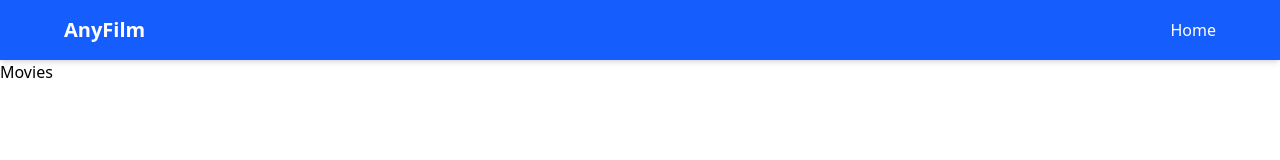
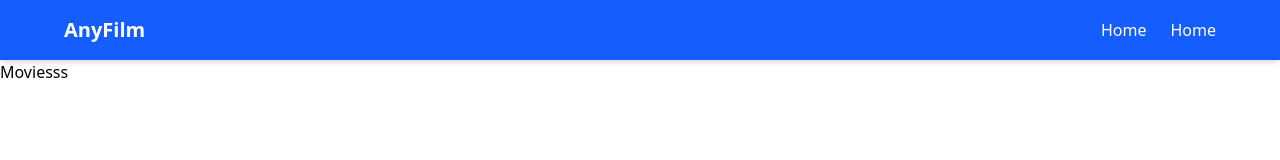
Before and after one commit to somemohit/anyfilm, a React (Vite) app: page /movies in a window 1280 px wide. Shown: the top 160 px of the page. Built offline with nearby package versions, Linux system fonts and the light colour scheme.

Commit message:
first commit

```diff
--- a/src/components/Navbar.tsx
+++ b/src/components/Navbar.tsx
@@ -7,6 +7,7 @@ const Navbar = () => {
         <div className="text-xl font-bold">AnyFilm</div>
         <div className="space-x-6">
           <a href="#" className="hover:text-gray-300">Home</a>
+          <a href="#" className="hover:text-gray-300">Home</a>
         </div>
       </div>
     </div>
--- a/src/pages/Movies.tsx
+++ b/src/pages/Movies.tsx
@@ -2,7 +2,7 @@ import React from 'react'
 
 const Movies = () => {
   return (
-    <div>Movies</div>
+    <div>Moviesss</div>
   )
 }
 
--- a/src/pages/TvShows.tsx
+++ b/src/pages/TvShows.tsx
@@ -2,7 +2,7 @@ import React from 'react'
 
 const TvShows = () => {
   return (
-    <div>TvShows</div>
+    <div>TvShowsss</div>
   )
 }
 
```
